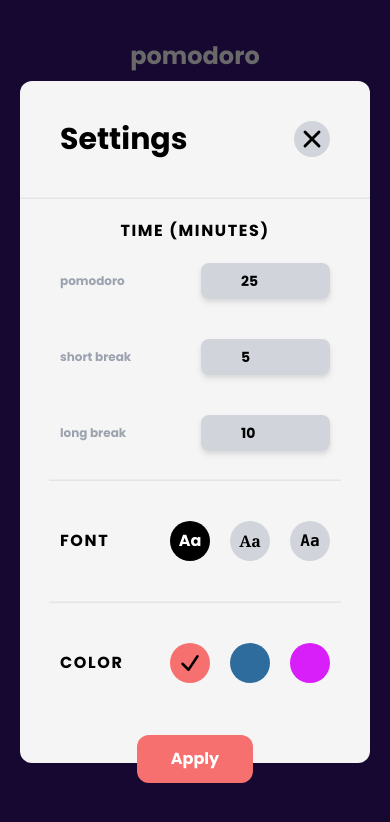
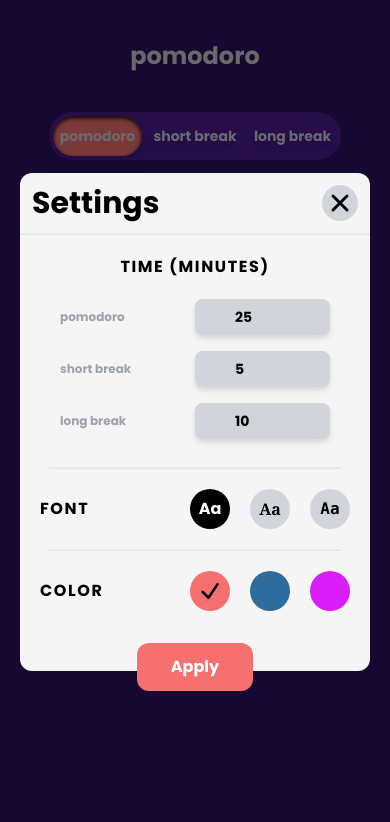
Before and after one commit to JobaF/pomodoro-app, a Next.js app: page / in a window 390 px wide. Both pictures are taken after a click on the icon 195 px from the left and 648 px from the top of the page. Shown: the top 822 px of the page. Built offline with nearby package versions, Linux system fonts and the light colour scheme.

Commit message:
Add better styling for mobile

```diff
--- a/src/components/Modal.tsx
+++ b/src/components/Modal.tsx
@@ -91,9 +91,9 @@ export const Modal: FC<ModalProps> = ({}) => {
 				onClick={() => setIsModalShowing(false)}
 				className="h-full w-full absolute z-10 bg-black opacity-50"
 			></div>
-			<div className="absolute bg-neutral-100 z-20 w-4/5 md:w-2/5 min-w-[350px] max-w-xl opacity-100 rounded-xl sm:top-36 flex flex-col items-center">
+			<div className="absolute max-h-full bg-neutral-100 z-20 w-4/5 md:w-2/5 min-w-[350px] md:top-36 max-w-xl opacity-100 rounded-xl flex flex-col items-center">
 				{/* Heading and close button */}
-				<div className="w-full flex justify-between items-center p-10">
+				<div className="w-full flex justify-between items-center p-3 sm:p-10">
 					<h1 className="text-3xl">Settings</h1>
 					<CloseIcon onClickHandler={() => setIsModalShowing(false)} />
 				</div>
@@ -103,8 +103,8 @@ export const Modal: FC<ModalProps> = ({}) => {
 				<div className="w-full h-12 pt-5 tracking-widest text-center md:pl-10 md:text-left">
 					{"TIME (MINUTES)"}
 				</div>
-				<div className="w-full grid grid-cols-1 sm:grid-cols-3  gap-10 mt-4 px-10">
-					<div className="grid grid-cols-2 sm:grid-rows-2 sm:grid-cols-1 items-center sm:flex-col gap-3">
+				<div className="w-full grid grid-cols-1 sm:grid-cols-3 gap-4 mt-4 px-10">
+					<div className="grid grid-cols-2 sm:grid-rows-2 sm:grid-cols-1 items-center">
 						<label className="text-xs text-gray-400" htmlFor="pomodoroTimer">
 							pomodoro
 						</label>
@@ -112,11 +112,11 @@ export const Modal: FC<ModalProps> = ({}) => {
 							onChange={handleChange}
 							name="pomodoroTimer"
 							type="number"
-							className="pl-10 rounded-lg drop-shadow-md text-sm sm:w-20 lg:w-24 w-ful h-9 bg-gray-300 "
+							className="pl-10 rounded-lg drop-shadow-md text-sm sm:w-20 lg:w-24 w-full h-9 bg-gray-300 "
 							value={pomodoroSpecs.pomodoroTimerLength}
 						/>
 					</div>
-					<div className="grid grid-cols-2 sm:grid-rows-2 sm:grid-cols-1 items-center gap-3">
+					<div className="grid grid-cols-2 sm:grid-rows-2 sm:grid-cols-1 items-center">
 						<label className="text-xs text-gray-400 " htmlFor="shortBreakTimer">
 							short break
 						</label>
@@ -128,7 +128,7 @@ export const Modal: FC<ModalProps> = ({}) => {
 							value={pomodoroSpecs.shortBreakLength}
 						/>
 					</div>
-					<div className="grid grid-cols-2 sm:grid-rows-2 sm:grid-cols-1 items-center gap-3">
+					<div className="grid grid-cols-2 sm:grid-rows-2 sm:grid-cols-1 items-center">
 						<label className="text-xs text-gray-400" htmlFor="longBreakTimer">
 							long break
 						</label>
@@ -136,14 +136,14 @@ export const Modal: FC<ModalProps> = ({}) => {
 							onChange={handleChange}
 							name="longBreakTimer"
 							type="number"
-							className="pl-10 rounded-lg drop-shadow-md text-sm sm:w-20 lg:w-24 w-ful h-9 bg-gray-300"
+							className="pl-10 rounded-lg drop-shadow-md text-sm sm:w-20 lg:w-24 w-full h-9 bg-gray-300"
 							value={pomodoroSpecs.longBreakLength}
 						/>{" "}
 					</div>
 				</div>
-				<hr className=" mt-7 ml-10 mr-10 bg-gray-300 opacity-50 dark:opacity-50 w-5/6 h-0.5" />
+				<hr className="mt-7 ml-10 mr-10 bg-gray-300 opacity-50 dark:opacity-50 w-5/6 h-0.5" />
 				{/* Font selection */}
-				<div className="w-full p-10 flex justify-between items-center">
+				<div className="w-full p-5 sm:p-10 flex justify-between items-center">
 					<p className="tracking-widest">FONT</p>
 					<div className="flex gap-5">
 						<button
@@ -181,7 +181,7 @@ export const Modal: FC<ModalProps> = ({}) => {
 				<hr className="ml-10 mr-10 bg-gray-300 opacity-50 dark:opacity-50 w-5/6 h-0.5" />
 
 				{/* Color selection */}
-				<div className="w-full p-10 flex justify-between items-center mb-10">
+				<div className="w-full p-5 sm:p-10 flex justify-between items-center mb-10">
 					<p className="tracking-widest">COLOR</p>
 					<div className="flex gap-5">
 						<button
```
